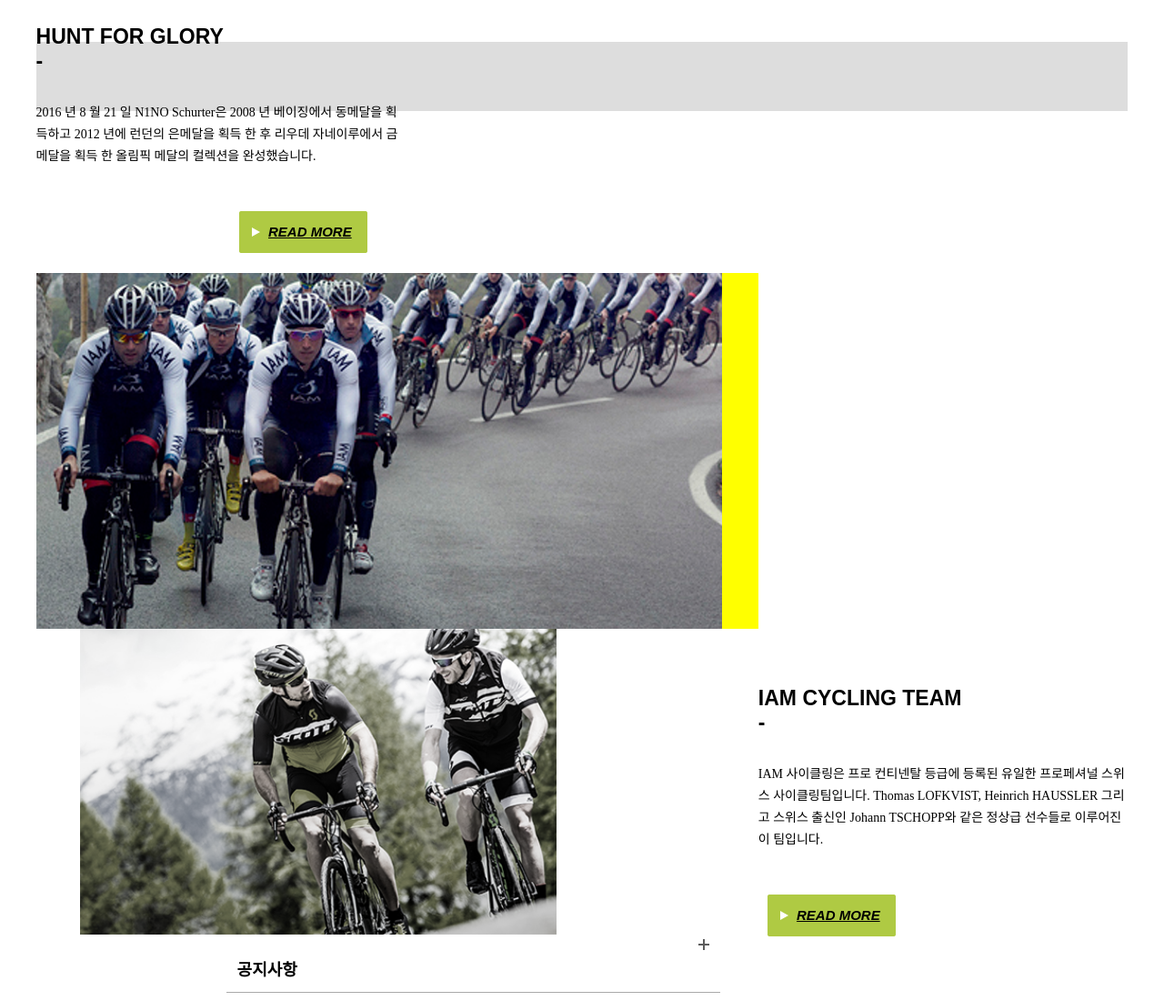
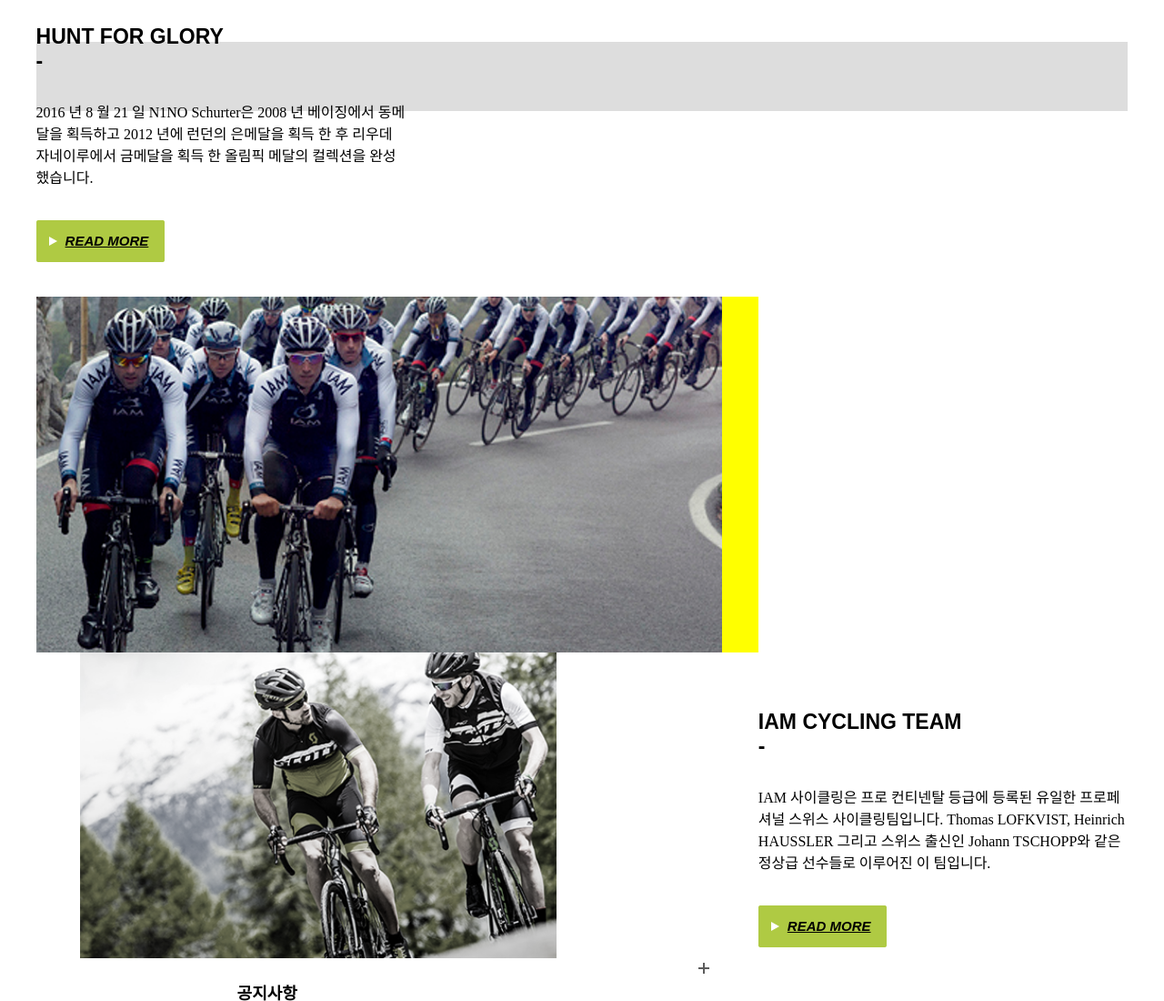
Before and after one commit to JIEUNGO/scottpf, a plain HTML site: page index.html in a window 1280 px wide. Shown: the part 2003-3103 px from the top of the page at 91% size. Drawn offline with Linux system fonts and the light colour scheme.

Commit message:
메인 수정

```diff
--- a/css/main.css
+++ b/css/main.css
@@ -27,22 +27,22 @@
 .news h3,.notice h3{padding: 48px 0 30px 0;background: url(../images/main/bg_line.png) 0 55% repeat-x;}
 .news h3 span,.notice h3 span{font-size: 30px;font-family: arial;font-weight: bold;text-align: center;background-color: #fff;margin: 0 auto;display: block;width: 150px;}
 .news_1{margin-bottom: 40px;}
-.news_1 a,.news_2 a{overflow: hidden;width: 62.8333%;background-color: yellow;}
+.news_1>a,.news_2>a{overflow: hidden;width: 62.8333%;background-color: yellow;}
 .news_1 img{width: 100%;}
 .news_1 a img,.news_2 a img{transition: transform .5s,-webkit-transform .5s;}
-.news_1 a:hover img,.news_2 a:hover img{transform: scale(1.2) rotate(1deg);-ms-transform: scale(1.2) rotate(1deg);-moz-transform: scale(1.2) rotate(1deg);-webkit-transform: scale(1.2) rotate(1deg);-o-transform: scale(1.2) rotate(1deg);}
+.news_1>a:hover img,.news_2>a:hover img{transform: scale(1.2) rotate(1deg);-ms-transform: scale(1.2) rotate(1deg);-moz-transform: scale(1.2) rotate(1deg);-webkit-transform: scale(1.2) rotate(1deg);-o-transform: scale(1.2) rotate(1deg);}
 .news_1 div,.news_2 div{width: 32.1666%;}
-.news_1 a,.news_2 div{margin-right: 2.5%;}
-.news_2 a,.news_1 div{margin-left: 2.5%;}
-.news_1 div{padding-right: 3.3333%;}
-.news_2 div{padding-left: 3.3333%;}
-.news_1 a,.news_2 div{float: right;}
-.news_1 div,.news_2 a{float: left;}
-.news_2 div,.news_1 div{padding-top:33px;}
+.news_1>a,.news_2>div{margin-right: 2.5%;}
+.news_2>a,.news_1>div{margin-left: 2.5%;}
+.news_1>div{padding-right: 3.3333%;}
+.news_2>div{padding-left: 3.3333%;}
+.news_1>a,.news_2>div{float: right;}
+.news_1>div,.news_2>a{float: left;}
+.news_2>div,.news_1>div{padding-top: 33px;}
 .news_1 h4,.news_2 h4{font-size: 23px;font-weight: bold;font-family: arial;}
-.news_1 p,.news_2 p{font-size: 14px;line-height: 24px;}
+.news_1>div>p,.news_2>div>p{line-height: 24px;}
+.btn_more a{height: 46px;background: url(../images/main/bg_read_more.png) 0 0 no-repeat;font-size: 15px;font-family: arial;font-style: italic;font-weight: bold;color:#000;padding: 11px 0 11px 32px;margin-top: 34px;display: block;}
 
-.btn_more a{display: block;width: 141px;height: 46px;padding: 11px 0 11px 32px;background: url(../images/main/bg_read_more.png) 0 0 no-repeat;font-size: 15px;font-family: arial;font-style: italic;font-weight: bold;color:#000;margin-top: 34px;}
 .notice>div{background-color: #dddddd;padding: 38px 3.8333%;margin: 0 2.5% 200px 2.5%;}
 .notice img{float: left;width: 47.5%;}
 .notice img+div{float: right;width: 49.2%;position: relative;}
```
